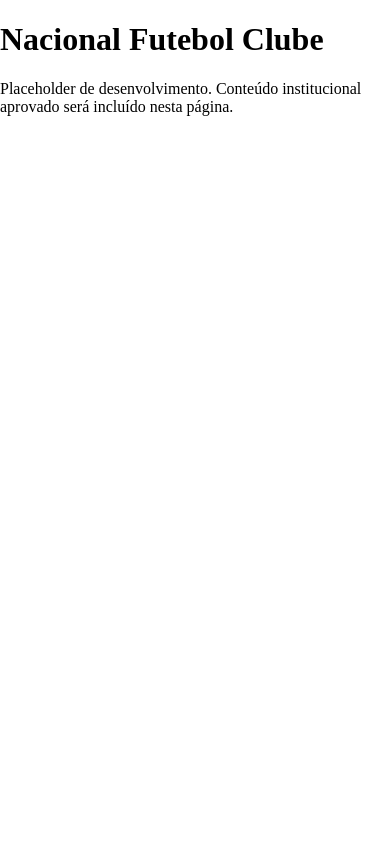
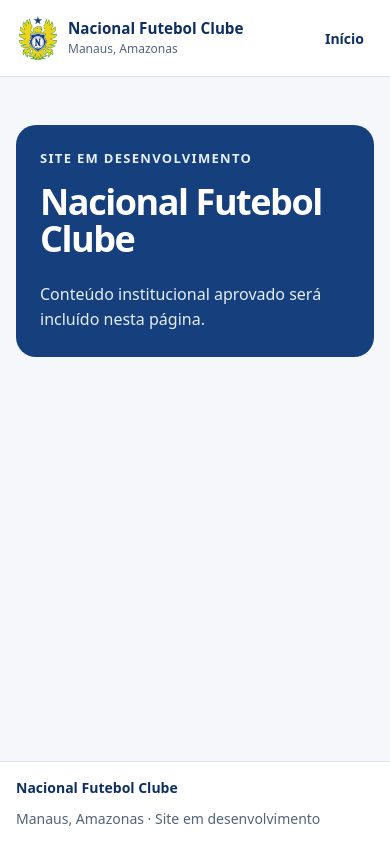
Before and after one commit to nacionalfc/website, an Astro site: page / in a window 390 px wide. Built offline with nearby package versions, Linux system fonts and the light colour scheme; Astro itself is replaced by a stand-in of ours.

Commit message:
feat: add provisional responsive site shell

```diff
--- /dev/null
+++ b/src/components/SiteFooter.astro
@@ -0,0 +1,6 @@
+<footer class="site-footer">
+	<div class="site-footer__inner">
+		<p class="site-footer__name">Nacional Futebol Clube</p>
+		<p class="site-footer__note">Manaus, Amazonas · Site em desenvolvimento</p>
+	</div>
+</footer>
--- /dev/null
+++ b/src/components/SiteHeader.astro
@@ -0,0 +1,15 @@
+<header class="site-header">
+	<div class="site-header__inner">
+		<a class="site-brand" href="/" aria-label="Nacional Futebol Clube — início">
+			<img src="/images/nacional-am.png" width="64" height="64" alt="" />
+			<span class="site-brand__text">
+				<span class="site-brand__name">Nacional Futebol Clube</span>
+				<span class="site-brand__location">Manaus, Amazonas</span>
+			</span>
+		</a>
+
+		<nav class="site-nav" aria-label="Navegação principal">
+			<a class="site-nav__link" href="/" aria-current="page">Início</a>
+		</nav>
+	</div>
+</header>
--- a/src/layouts/Layout.astro
+++ b/src/layouts/Layout.astro
@@ -1,4 +1,8 @@
 ---
+import SiteFooter from '../components/SiteFooter.astro';
+import SiteHeader from '../components/SiteHeader.astro';
+import '../styles/global.css';
+
 interface Props {
 	title?: string;
 	description?: string;
@@ -21,13 +25,11 @@
 		<title>{title}</title>
 	</head>
 	<body>
-		<slot />
+		<a class="skip-link" href="#main-content">Pular para o conteúdo</a>
+		<div class="site-shell">
+			<SiteHeader />
+			<slot />
+			<SiteFooter />
+		</div>
 	</body>
 </html>
-
-<style>
-	html,
-	body {
-		margin: 0;
-	}
-</style>
--- a/src/pages/index.astro
+++ b/src/pages/index.astro
@@ -3,8 +3,55 @@
 ---
 
 <Layout>
-	<main>
-		<h1>Nacional Futebol Clube</h1>
-		<p>Placeholder de desenvolvimento. Conteúdo institucional aprovado será incluído nesta página.</p>
+	<main id="main-content" class="page-main" tabindex="-1">
+		<section class="welcome-panel" aria-labelledby="page-title">
+			<p class="eyebrow">Site em desenvolvimento</p>
+			<h1 id="page-title">Nacional Futebol Clube</h1>
+			<p class="welcome-panel__description">
+				Conteúdo institucional aprovado será incluído nesta página.
+			</p>
+		</section>
 	</main>
 </Layout>
+
+<style>
+	.page-main {
+		width: min(100% - 2rem, var(--content-width));
+		margin-inline: auto;
+		padding-block: clamp(3rem, 10vw, 8rem);
+	}
+
+	.welcome-panel {
+		max-width: 52rem;
+		padding: clamp(1.5rem, 5vw, 3.5rem);
+		border-radius: var(--radius-large);
+		background: var(--color-brand-blue);
+		color: var(--color-on-brand);
+	}
+
+	.eyebrow {
+		margin: 0 0 1rem;
+		color: var(--color-brand-tint);
+		font-size: 0.8125rem;
+		font-weight: 700;
+		letter-spacing: 0.1em;
+		text-transform: uppercase;
+	}
+
+	h1 {
+		max-width: 14ch;
+		margin: 0;
+		font-family: var(--font-display);
+		font-size: clamp(2.25rem, 7vw, 4.5rem);
+		line-height: 1.04;
+		letter-spacing: -0.04em;
+	}
+
+	.welcome-panel__description {
+		max-width: 48ch;
+		margin: 1.5rem 0 0;
+		color: var(--color-brand-tint);
+		font-size: clamp(1rem, 2vw, 1.125rem);
+		line-height: 1.6;
+	}
+</style>
--- /dev/null
+++ b/src/styles/global.css
@@ -0,0 +1,224 @@
+:root {
+	/* Provisional development colors; replace with values from approved brand guidelines. */
+	--color-brand-blue: #153f7d;
+	--color-brand-blue-dark: #0d2f61;
+	--color-brand-tint: #e6eef9;
+	--color-on-brand: #ffffff;
+	--color-page: #f5f7fa;
+	--color-surface: #ffffff;
+	--color-text: #17253a;
+	--color-muted: #53647a;
+	--color-border: #d9e1eb;
+	--color-focus: #153f7d;
+
+	--font-body: system-ui, -apple-system, BlinkMacSystemFont, "Segoe UI", sans-serif;
+	--font-display: var(--font-body);
+	--content-width: 72rem;
+	--radius-large: 1.25rem;
+}
+
+*,
+*::before,
+*::after {
+	box-sizing: border-box;
+}
+
+html {
+	min-width: 20rem;
+	background: var(--color-page);
+	color: var(--color-text);
+	font-family: var(--font-body);
+	-webkit-text-size-adjust: 100%;
+	text-size-adjust: 100%;
+}
+
+body {
+	min-width: 20rem;
+	min-height: 100vh;
+	margin: 0;
+}
+
+button,
+a {
+	font: inherit;
+}
+
+a {
+	color: inherit;
+}
+
+a:focus-visible,
+button:focus-visible {
+	outline: 3px solid var(--color-focus);
+	outline-offset: 4px;
+}
+
+.site-shell {
+	display: flex;
+	min-height: 100vh;
+	flex-direction: column;
+}
+
+.skip-link {
+	position: fixed;
+	z-index: 10;
+	top: 0.75rem;
+	left: 0.75rem;
+	padding: 0.75rem 1rem;
+	transform: translateY(-160%);
+	border-radius: 0.25rem;
+	background: var(--color-on-brand);
+	color: var(--color-brand-blue-dark);
+	font-weight: 700;
+}
+
+.skip-link:focus {
+	transform: translateY(0);
+}
+
+.site-header {
+	background: var(--color-surface);
+	border-bottom: 1px solid var(--color-border);
+}
+
+.site-header__inner,
+.site-footer__inner {
+	width: min(100% - 2rem, var(--content-width));
+	margin-inline: auto;
+}
+
+.site-header__inner {
+	display: flex;
+	min-height: 5.5rem;
+	align-items: center;
+	justify-content: space-between;
+	gap: 1.25rem;
+	padding-block: 0.5rem;
+}
+
+.site-brand {
+	display: inline-flex;
+	min-width: 0;
+	align-items: center;
+	gap: 0.75rem;
+	text-decoration: none;
+}
+
+.site-brand img {
+	display: block;
+	width: 3.5rem;
+	height: 3.5rem;
+	flex: 0 0 auto;
+	object-fit: contain;
+}
+
+.site-brand__text {
+	display: grid;
+	gap: 0.15rem;
+}
+
+.site-brand__name {
+	color: var(--color-brand-blue-dark);
+	font-size: clamp(0.95rem, 3.4vw, 1.125rem);
+	font-weight: 750;
+	line-height: 1.2;
+}
+
+.site-brand__location {
+	color: var(--color-muted);
+	font-size: 0.8125rem;
+}
+
+.site-nav {
+	display: flex;
+	align-items: center;
+}
+
+.site-nav__link {
+	display: inline-flex;
+	min-height: 2.75rem;
+	align-items: center;
+	padding-inline: 1rem;
+	border-radius: 0.35rem;
+	color: var(--color-brand-blue-dark);
+	font-size: 0.9375rem;
+	font-weight: 700;
+	text-decoration: none;
+}
+
+.site-nav__link:hover {
+	background: var(--color-brand-tint);
+}
+
+.site-shell > main {
+	flex: 1;
+}
+
+.site-footer {
+	border-top: 1px solid var(--color-border);
+	background: var(--color-surface);
+}
+
+.site-footer__inner {
+	display: flex;
+	min-height: 5rem;
+	align-items: center;
+	justify-content: space-between;
+	gap: 0.75rem 1.5rem;
+	padding-block: 1rem;
+}
+
+.site-footer__name,
+.site-footer__note {
+	margin: 0;
+	font-size: 0.875rem;
+}
+
+.site-footer__name {
+	color: var(--color-brand-blue-dark);
+	font-weight: 700;
+}
+
+.site-footer__note {
+	color: var(--color-muted);
+}
+
+@media (max-width: 34rem) {
+	.site-header__inner {
+		min-height: 4.75rem;
+		gap: 0.5rem;
+	}
+
+	.site-brand {
+		gap: 0.5rem;
+	}
+
+	.site-brand img {
+		width: 2.75rem;
+		height: 2.75rem;
+	}
+
+	.site-brand__location {
+		font-size: 0.75rem;
+	}
+
+	.site-nav__link {
+		min-height: 2.5rem;
+		padding-inline: 0.625rem;
+		font-size: 0.875rem;
+	}
+
+	.site-footer__inner {
+		align-items: flex-start;
+		flex-direction: column;
+	}
+}
+
+@media (prefers-reduced-motion: reduce) {
+	*,
+	*::before,
+	*::after {
+		scroll-behavior: auto !important;
+		transition-duration: 0.01ms !important;
+	}
+}
```
Also changed, not shown: docs/DESIGN-SYSTEM.md (+2 -0 lines).
